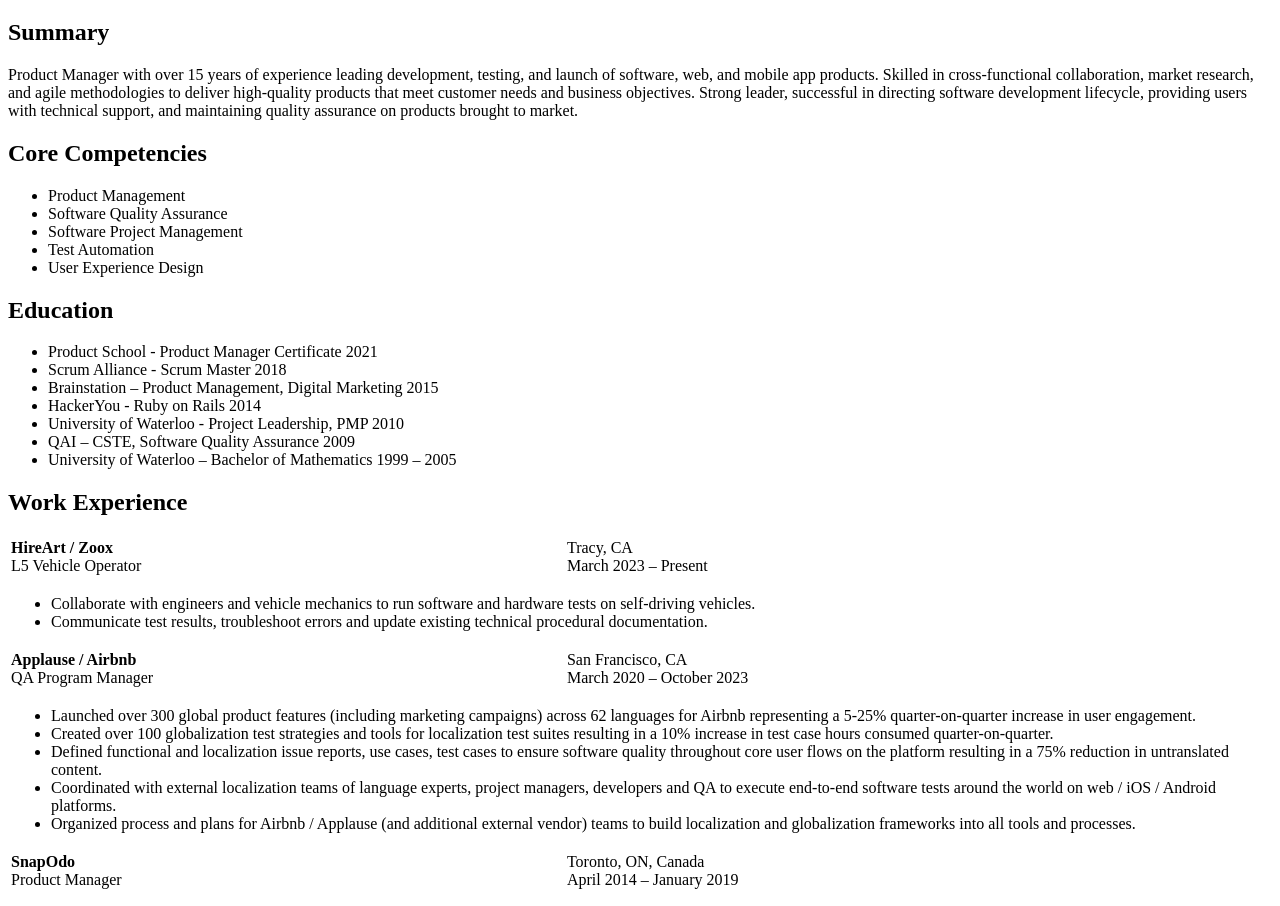
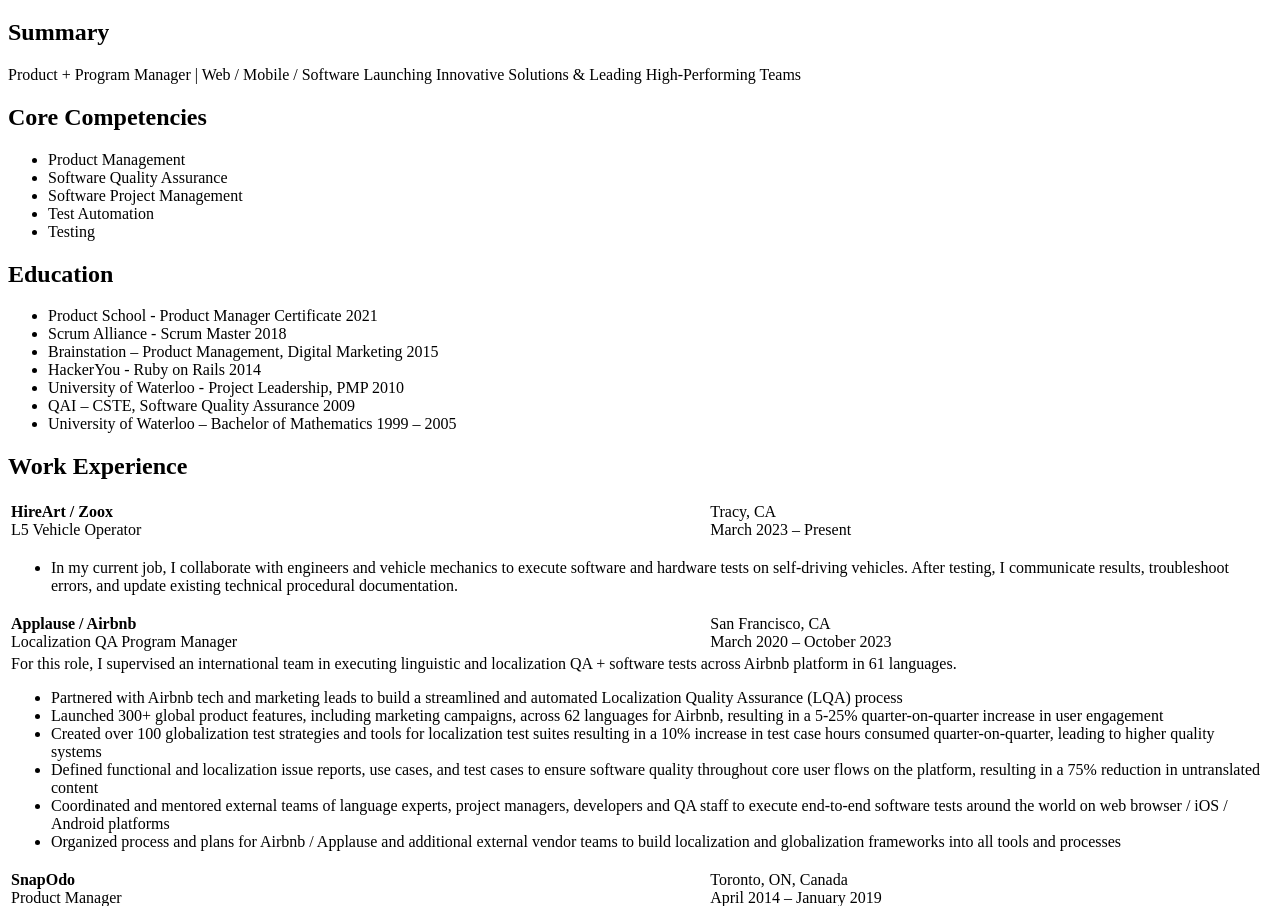
Before and after one commit to uzurper/webdev, a plain HTML site: page index.html in a window 1280 px wide. Shown: the part 61-967 px from the top of the page. Drawn offline with Linux system fonts and the light colour scheme.

Commit message:
Update index.html

```diff
--- a/index.html
+++ b/index.html
@@ -7,7 +7,7 @@
 <h1>Josh Estacion</h1>
 
 <h2>Summary</h2>
-Product Manager with over 15 years of experience leading development, testing, and launch of software, web, and mobile app products. Skilled in cross-functional collaboration, market research, and agile methodologies to deliver high-quality products that meet customer needs and business objectives. Strong leader, successful in directing software development lifecycle, providing users with technical support, and maintaining quality assurance on products brought to market.
+Product + Program Manager | Web / Mobile / Software Launching Innovative Solutions & Leading High-Performing Teams
 
 <h2>Core Competencies</h2>
 <ul>
@@ -15,7 +15,7 @@ Product Manager with over 15 years of experience leading development, testing, a
     <li>Software Quality Assurance</li>
     <li>Software Project Management</li>
     <li>Test Automation</li>
-    <li>User Experience Design</li>
+    <li>Testing</li>
 </ul>
 
 <h2>Education</h2>
@@ -37,19 +37,16 @@ Product Manager with over 15 years of experience leading development, testing, a
         <td>
             <b>HireArt / Zoox</b>
             <br>L5 Vehicle Operator
-
         </td>
         <td>
             Tracy, CA
             <br>March 2023 – Present
-
         </td>
     </tr>
         <tr>
         <td colspan="2">
             <ul>
-                <li>Collaborate with engineers and vehicle mechanics to run software and hardware tests on self-driving vehicles.</li>
-                <li>Communicate test results, troubleshoot errors and update existing technical procedural documentation.</li>
+                <li>In my current job, I collaborate with engineers and vehicle mechanics to execute software and hardware tests on self-driving vehicles. After testing, I communicate results, troubleshoot errors, and update existing technical procedural documentation.</li>
             </ul>
         </td>
 
@@ -58,24 +55,26 @@ Product Manager with over 15 years of experience leading development, testing, a
     <tr>
         <td>
             <b>Applause / Airbnb</b>
-            <br>QA Program Manager
+            <br>Localization QA Program Manager
 
         </td>
         <td>
             San Francisco, CA
             <br>March 2020 – October 2023
-
         </td>
     </tr>
 
     <tr>
         <td colspan="2">
+            For this role, I supervised an international team in executing linguistic and localization QA + software tests across Airbnb platform in 61 languages.
+
             <ul>
-                <li>Launched over 300 global product features (including marketing campaigns) across 62 languages for Airbnb representing a 5-25% quarter-on-quarter increase in user engagement.</li>
-                <li>Created over 100 globalization test strategies and tools for localization test suites resulting in a 10% increase in test case hours consumed quarter-on-quarter.</li>
-                <li>Defined functional and localization issue reports, use cases, test cases to ensure software quality throughout core user flows on the platform resulting in a 75% reduction in untranslated content.</li>
-                <li>Coordinated with external localization teams of language experts, project managers, developers and QA to execute end-to-end software tests around the world on web / iOS / Android platforms.</li>
-                <li>Organized process and plans for Airbnb / Applause (and additional external vendor) teams to build localization and globalization frameworks into all tools and processes.</li>
+                <li>Partnered with Airbnb tech and marketing leads to build a streamlined and automated Localization Quality Assurance (LQA) process</li>
+                <li>Launched 300+ global product features, including marketing campaigns, across 62 languages for Airbnb, resulting in a 5-25% quarter-on-quarter increase in user engagement</li>
+                <li>Created over 100 globalization test strategies and tools for localization test suites resulting in a 10% increase in test case hours consumed quarter-on-quarter, leading to higher quality systems</li>
+                <li>Defined functional and localization issue reports, use cases, and test cases to ensure software quality throughout core user flows on the platform, resulting in a 75% reduction in untranslated content</li>
+                <li>Coordinated and mentored external teams of language experts, project managers, developers and QA staff to execute end-to-end software tests around the world on web browser / iOS / Android platforms</li>
+                <li>Organized process and plans for Airbnb / Applause and additional external vendor teams to build localization and globalization frameworks into all tools and processes</li>
             </ul>
         </td>
 
```
